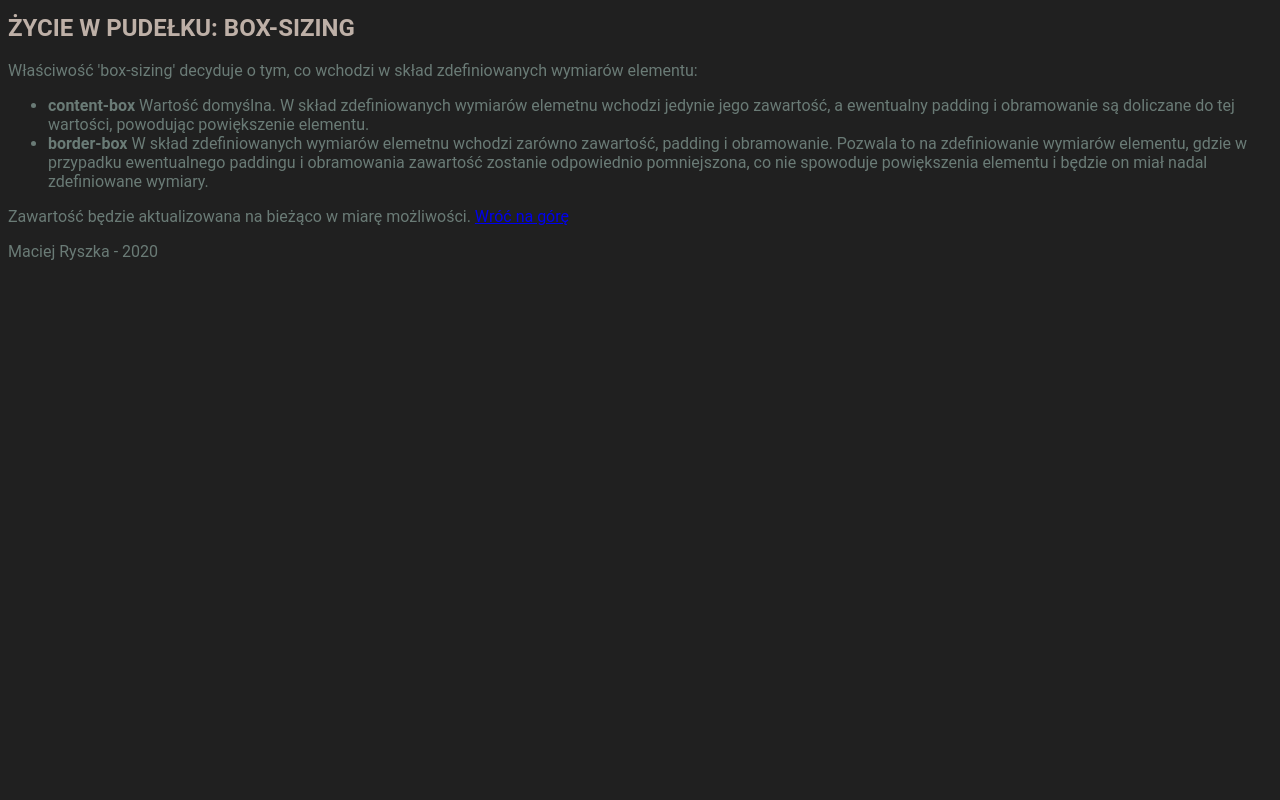
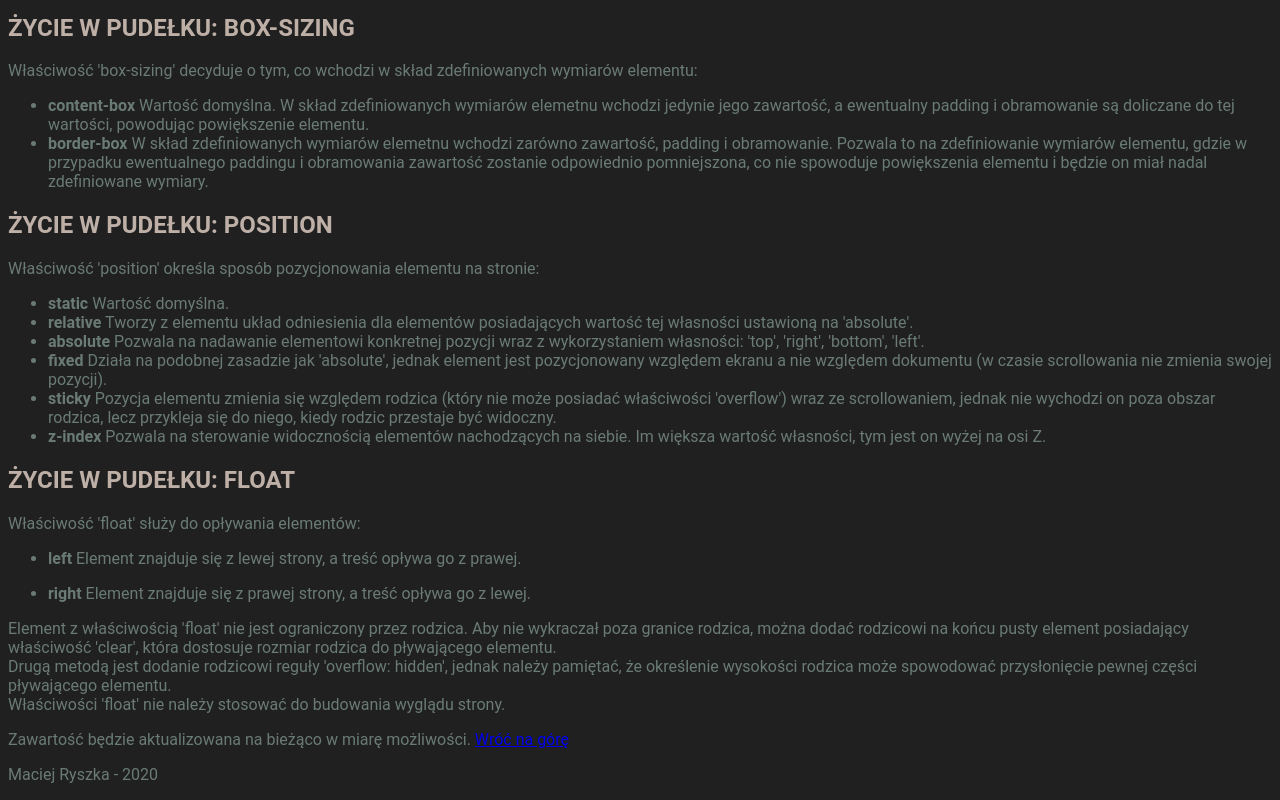
Before and after one commit to maciejryszka/homepage, a plain HTML site: page teoria.html in a window 1280 px wide. Shown: the part 6169-6969 px from the top of the page. Before the commit the page ends 6446 px from the top, so only its background shows below. Drawn offline with Linux system fonts and the light colour scheme.

Commit message:
update of content teoria.html & dziennik.html

```diff
--- a/teoria.html
+++ b/teoria.html
@@ -387,6 +387,45 @@
                         powiększenia elementu i będzie on miał nadal zdefiniowane wymiary.</li>
                 </ul>
             </article>
+            <article>
+                <h2 class="heading-two">życie w pudełku: position</h2>
+                <p>Właściwość 'position' określa sposób pozycjonowania elementu na stronie:</p>
+                <ul>
+                    <li><b>static</b> Wartość domyślna.</li>
+                    <li><b>relative</b> Tworzy z elementu układ odniesienia dla elementów posiadających wartość tej
+                        własności ustawioną na
+                        'absolute'.</li>
+                    <li><b>absolute</b> Pozwala na nadawanie elementowi konkretnej pozycji wraz z wykorzystaniem
+                        własności: 'top', 'right', 'bottom', 'left'.</li>
+                    <li><b>fixed</b> Działa na podobnej zasadzie jak 'absolute', jednak element jest pozycjonowany
+                        względem ekranu a nie względem dokumentu (w czasie scrollowania nie zmienia swojej
+                        pozycji).</li>
+                    <li><b>sticky</b> Pozycja elementu zmienia się względem rodzica (który nie może posiadać właściwości
+                        'overflow') wraz ze scrollowaniem, jednak nie
+                        wychodzi on poza obszar rodzica, lecz przykleja się do niego, kiedy rodzic przestaje być
+                        widoczny.</li>
+                    <li><b>z-index</b> Pozwala na sterowanie widocznością elementów nachodzących na siebie. Im większa
+                        wartość własności, tym jest on wyżej na osi Z.</li>
+                </ul>
+            </article>
+            <article>
+                <h2 class="heading-two">życie w pudełku: float</h2>
+                <p>Właściwość 'float' służy do opływania elementów:</p>
+                <ul>
+                    <li><b>left</b> Element znajduje się z lewej strony, a treść opływa go z prawej.</li>
+                </ul>
+                <ul>
+                    <li><b>right</b> Element znajduje się z prawej strony, a treść opływa go z lewej.</li>
+                </ul>
+                <p>Element z właściwością 'float' nie jest ograniczony przez rodzica. Aby nie wykraczał poza granice
+                    rodzica, można dodać rodzicowi na końcu pusty element posiadający właściwość 'clear', która
+                    dostosuje rozmiar rodzica do pływającego
+                    elementu.<br>
+                    Drugą metodą jest dodanie rodzicowi reguły 'overflow: hidden', jednak należy pamiętać, że określenie
+                    wysokości rodzica może spowodować przysłonięcie pewnej części pływającego elementu.<br>
+                    Właściwości 'float' nie należy stosować do budowania wyglądu strony.
+                </p>
+            </article>
         </section>
     </main>
     <footer>
```
Also changed, not shown: dziennik.html (+7 -1 lines).
